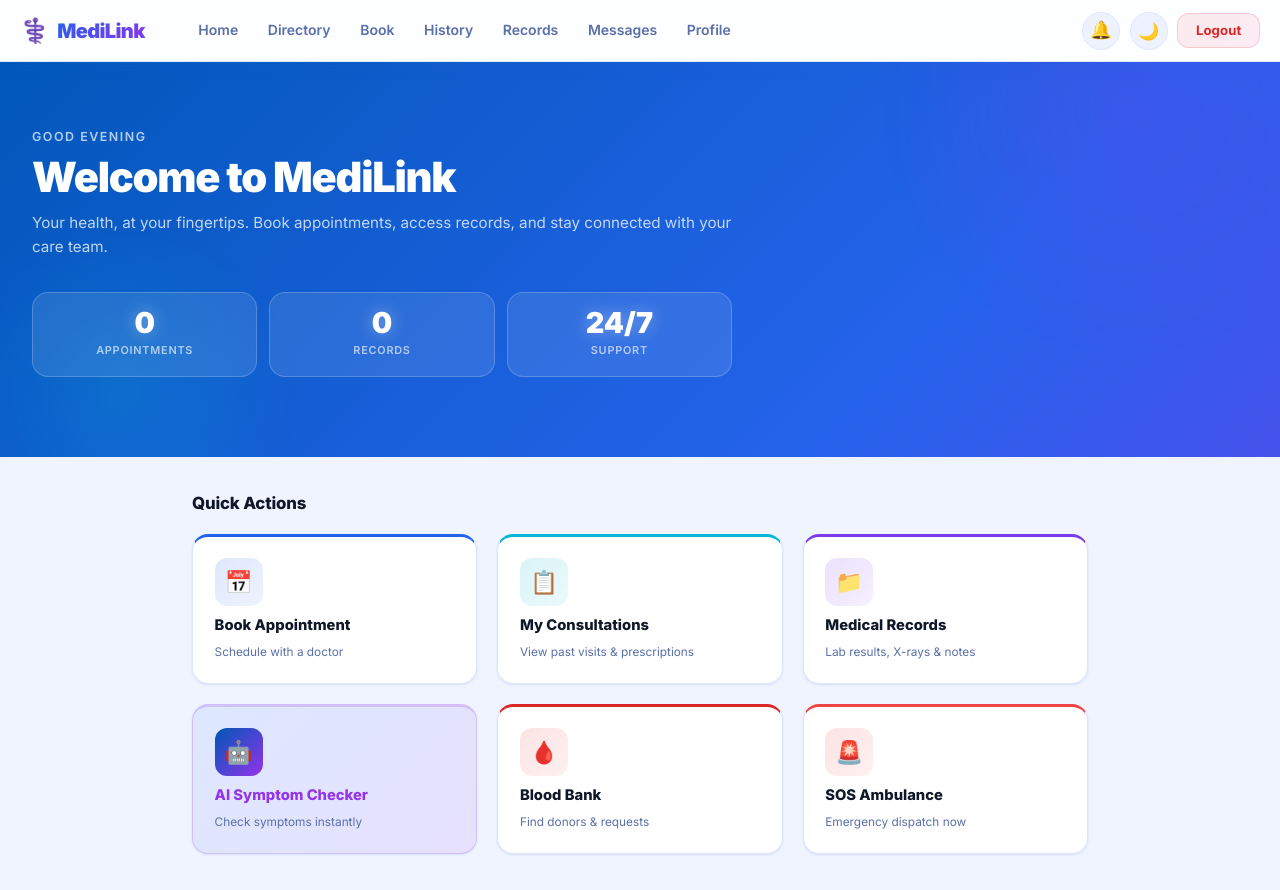
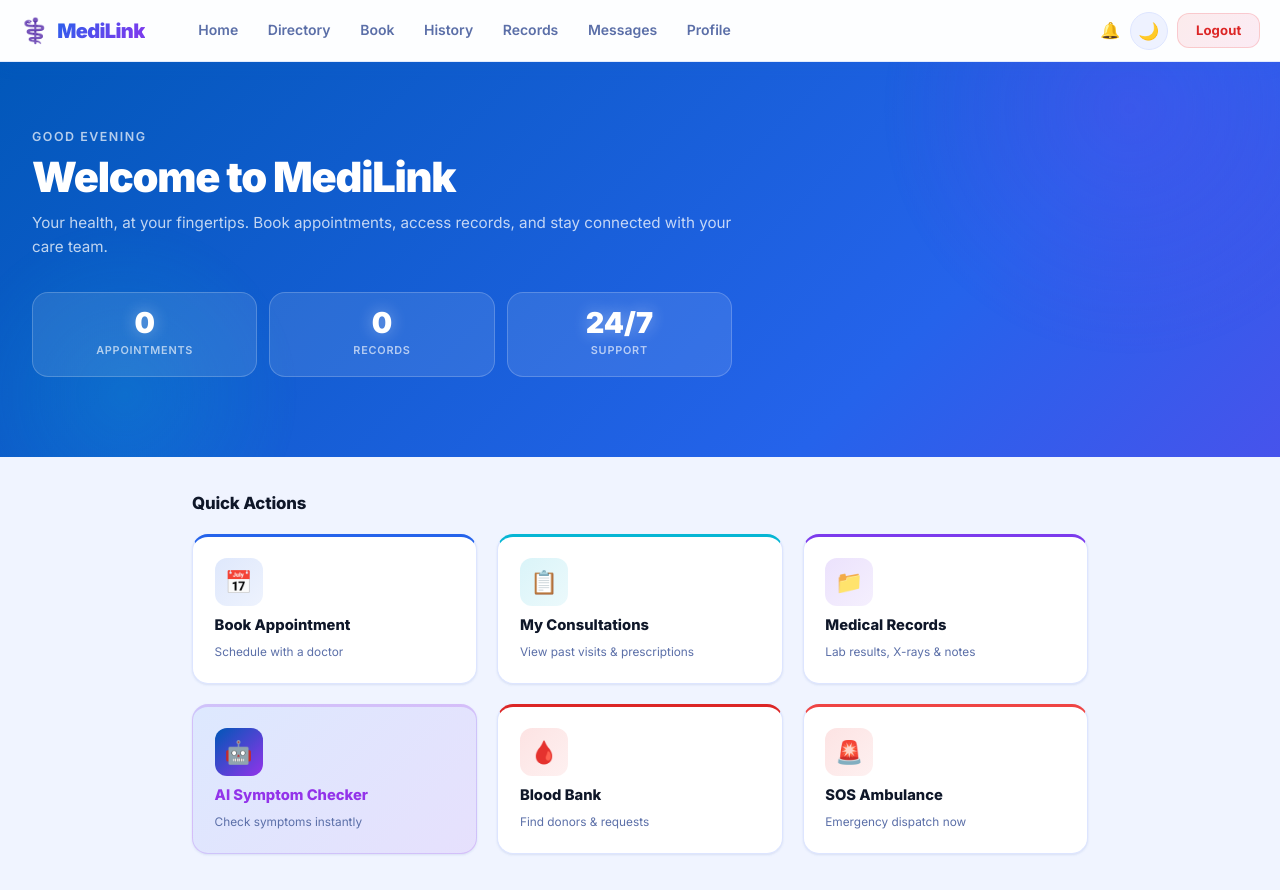
Before and after one commit to ZilkarNayeen/MediLink_, a React (Vite) app in the folder client/: page /dashboard in a window 1280 px wide. Built offline with nearby package versions, Linux system fonts and the light colour scheme.

Commit message:
Update client/src/components/Navbar.css

```diff
--- a/client/src/components/Navbar.css
+++ b/client/src/components/Navbar.css
@@ -223,53 +223,6 @@
 
 .ml-bottom-tab-label { font-size: 0.63rem; font-weight: 700; }
 
-/* ── Notification Bell ── */
-.ml-notif-bell {
-  position: relative;
-  width: 38px; height: 38px;
-  border-radius: var(--radius-full);
-  background: var(--surface-3);
-  border: 1.5px solid var(--border);
-  display: flex;
-  align-items: center;
-  justify-content: center;
-  font-size: 1.1rem;
-  cursor: pointer;
-  transition: all var(--transition-bounce);
-  flex-shrink: 0;
-  text-decoration: none;
-}
-.ml-notif-bell:hover {
-  border-color: var(--primary-light);
-  background: rgba(37,99,235,0.08);
-  transform: scale(1.1);
-}
-
-.ml-notif-badge {
-  position: absolute;
-  top: -4px;
-  right: -4px;
-  min-width: 18px;
-  height: 18px;
-  padding: 0 5px;
-  border-radius: 99px;
-  background: linear-gradient(135deg, #ef4444, #ec4899);
-  color: #fff;
-  font-size: 0.65rem;
-  font-weight: 800;
-  display: flex;
-  align-items: center;
-  justify-content: center;
-  line-height: 1;
-  box-shadow: 0 2px 8px rgba(239,68,68,0.4);
-  animation: ml-badge-pulse 2s ease-in-out infinite;
-}
-
-@keyframes ml-badge-pulse {
-  0%, 100% { transform: scale(1); }
-  50% { transform: scale(1.15); }
-}
-
 /* ── Responsive ── */
 @media (min-width: 769px) {
   .ml-navbar-links { display: flex; }
```
